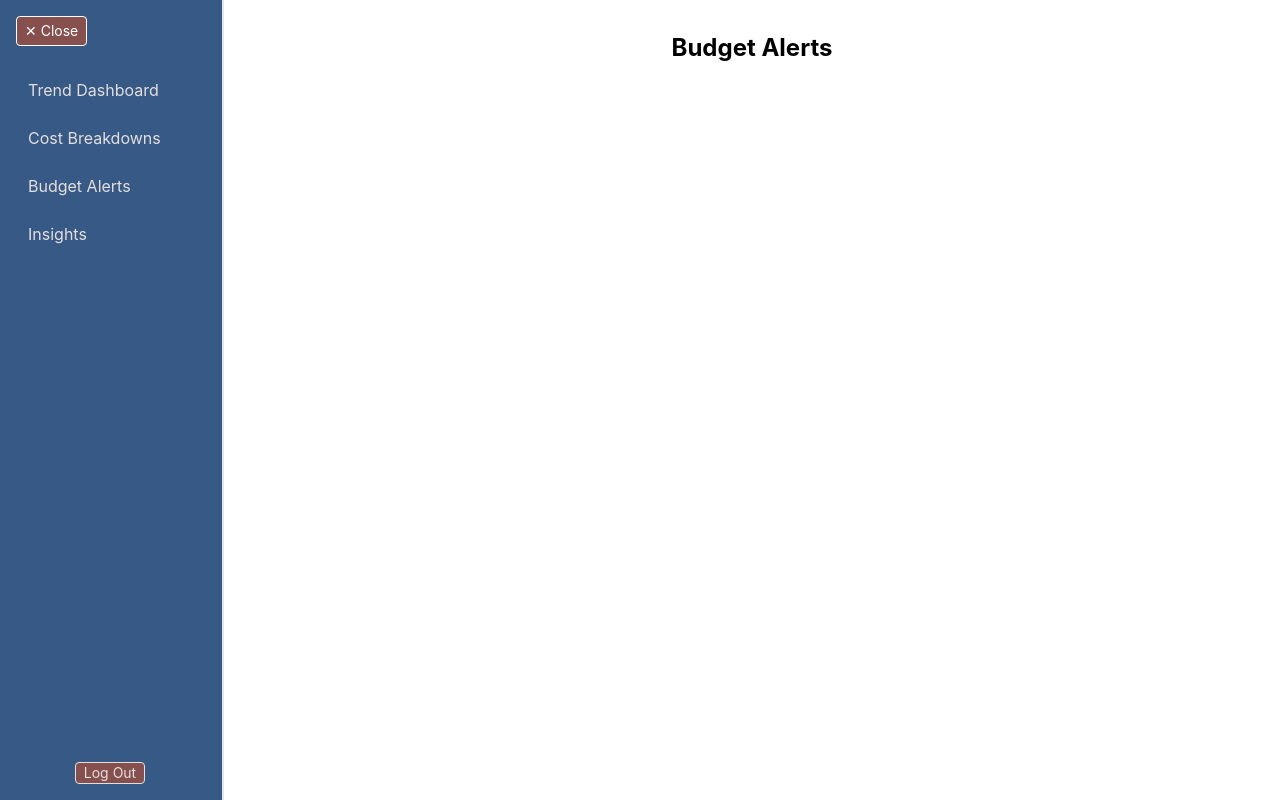
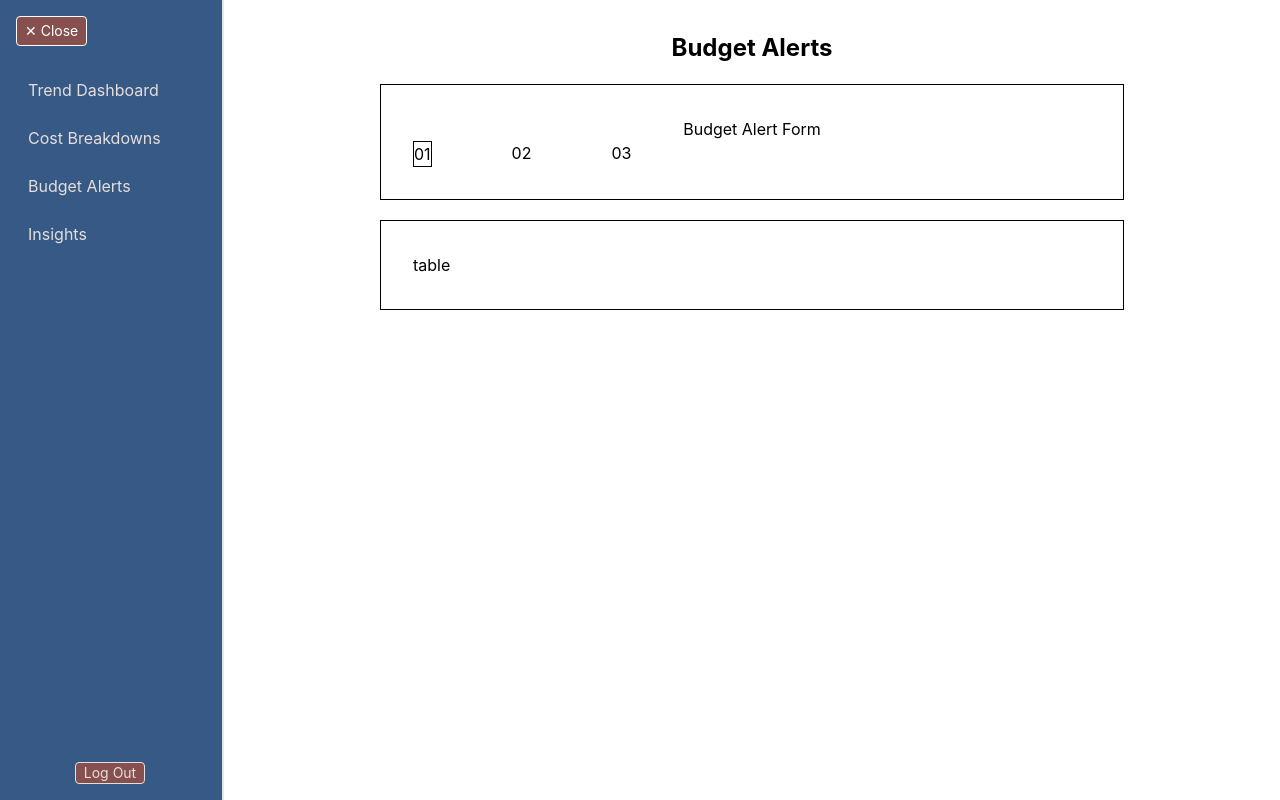
Before and after one commit to ward438/executiveDash, a React (Vite) app: page / in a window 1280 px wide. Both pictures are taken after a click on the button "Budget Alerts". Built offline with nearby package versions, Linux system fonts and the light colour scheme.

Commit message:
boilerplate layout for Budget alert

```diff
--- a/src/dashboards/budgetAlerts.tsx
+++ b/src/dashboards/budgetAlerts.tsx
@@ -1,7 +1,25 @@
+import costData from "../data/costs.json";
+
+
 export const BudgetAlerts = () => {
     return (
+    <>
         <div className="w-full h-full p-8">
-            <h1 className="text-2xl font-bold text-center">Budget Alerts</h1>
+            <h1 className="text-2xl font-bold text-center mb-5">Budget Alerts</h1>
+            <div className="flex flex-col border p-8 w-3/4 mx-auto">
+                <div className="flex flex-col items-center justify-center">
+                    Budget Alert Form
+                </div>
+                <div className="grid auto-cols-max grid-flow-col gap-20">
+                    <div className="border">01</div>
+                    <div>02</div>
+                    <div>03</div>
+                </div>
+            </div>
+        <div className="border p-8 w-3/4 mx-auto mt-5">
+                table
         </div>
+        </div>
+    </>
     );
 }
```
